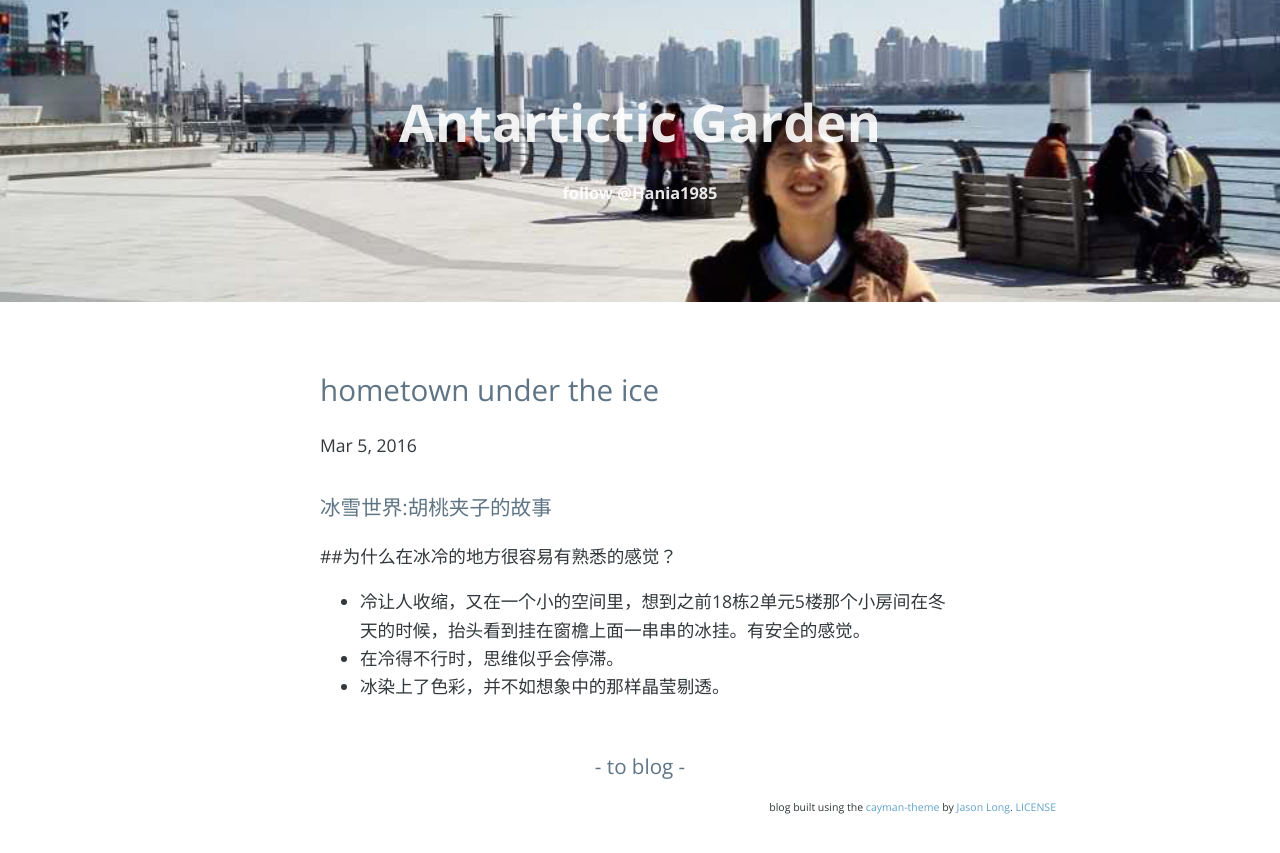
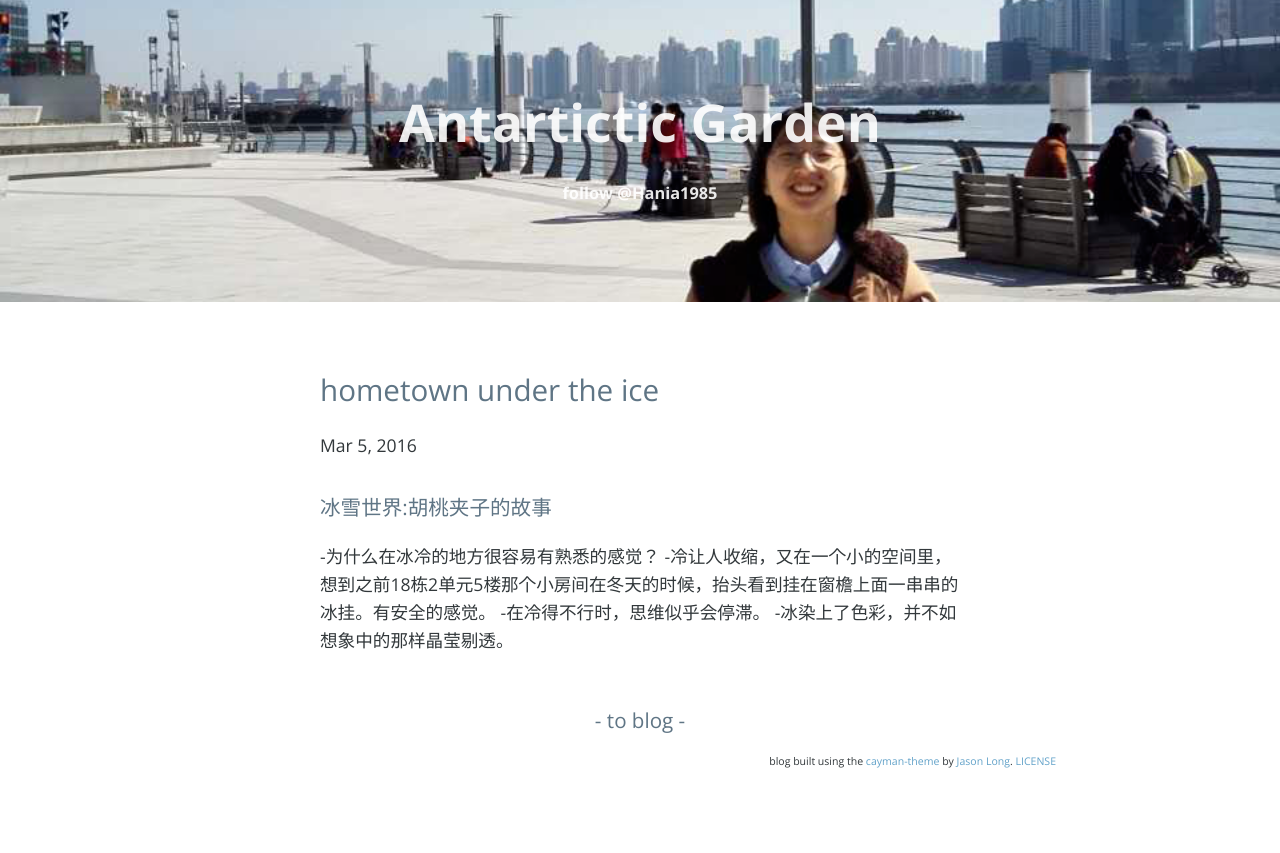
Before and after one commit to haniawu/haniawu.github.io, a Jekyll site: the page built from _posts/2016-03-05-ice-world.md, in a window 1280 px wide. Shown: the top 853 px of the page. Built offline with Jekyll 4.4.1, drawn with Linux system fonts in a browser that asks for light colours.

Commit message:
iceworld oneday

```diff
--- a/_posts/2016-03-05-ice-world.md
+++ b/_posts/2016-03-05-ice-world.md
@@ -6,7 +6,7 @@ date:   2016-03-05 21:05:14 +0800
 
 ### 冰雪世界:胡桃夹子的故事
 
-##为什么在冰冷的地方很容易有熟悉的感觉？
-- 冷让人收缩，又在一个小的空间里，想到之前18栋2单元5楼那个小房间在冬天的时候，抬头看到挂在窗檐上面一串串的冰挂。有安全的感觉。
-- 在冷得不行时，思维似乎会停滞。
-- 冰染上了色彩，并不如想象中的那样晶莹剔透。
+-为什么在冰冷的地方很容易有熟悉的感觉？
+-冷让人收缩，又在一个小的空间里，想到之前18栋2单元5楼那个小房间在冬天的时候，抬头看到挂在窗檐上面一串串的冰挂。有安全的感觉。
+-在冷得不行时，思维似乎会停滞。
+-冰染上了色彩，并不如想象中的那样晶莹剔透。
```
